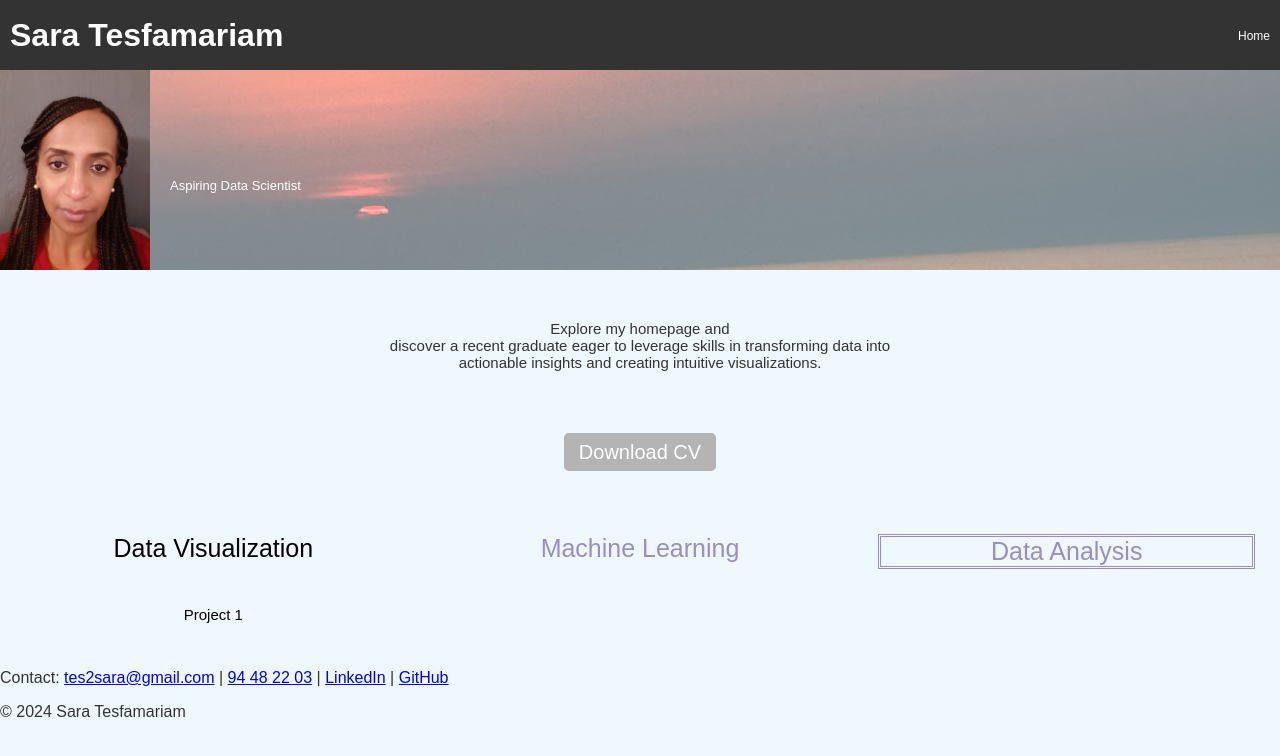
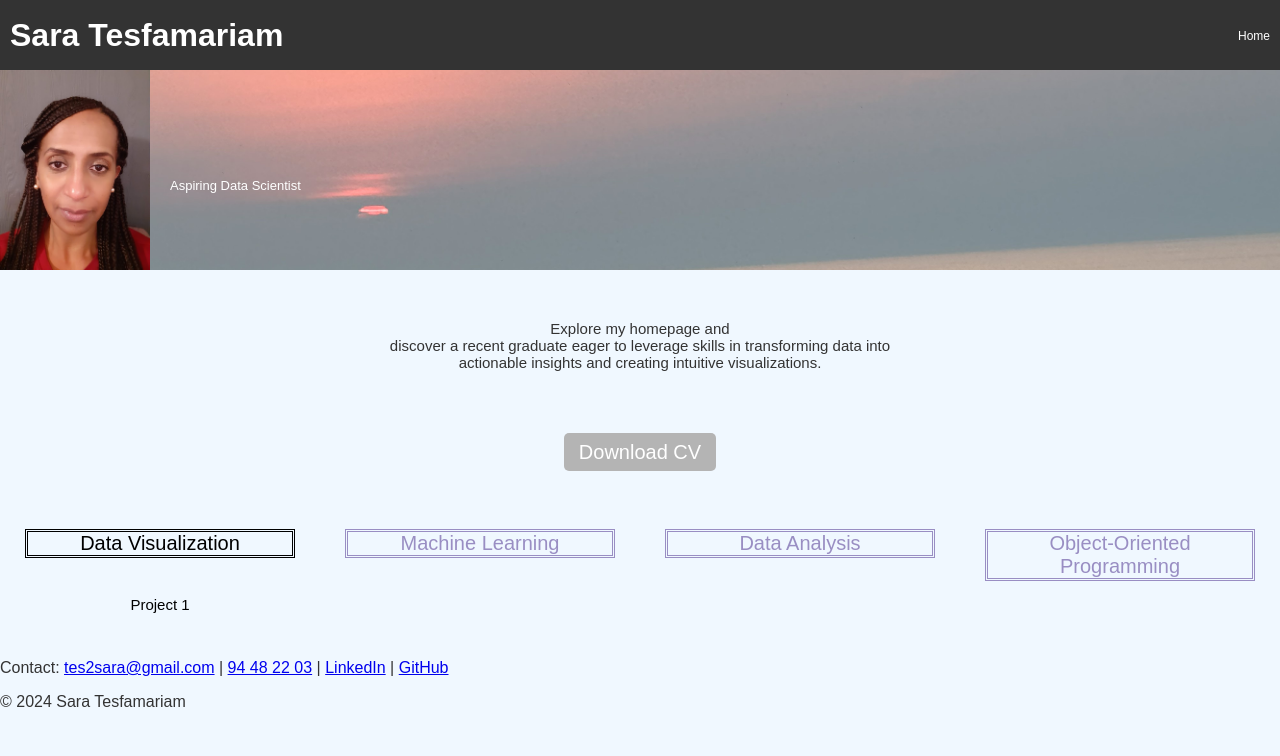
Before and after one commit to tes2sara/sara_tesfamariam, a Jekyll site: the page built from index.md, in a window 1280 px wide. Shown: the top 756 px of the page. Built offline with Jekyll 4.4.1, drawn with Linux system fonts in a browser that asks for light colours; Markdown is read by kramdown in place of the engine named in the settings.

Commit message:
Update index.md

```diff
--- a/index.md
+++ b/index.md
@@ -29,13 +29,16 @@ title: Home
 
 <div style="display:flex; justify-content: space-around; margin: 20px 0;">
     <div style="flex:1; padding:25px; text-align:center;">
-        <p style="color:black; text-decoration:none; font-size: 25px;">Data Visualization</p>
+        <p style="color:black; border-style:double; font-size: 20px;">Data Visualization</p>
        <br> <a href="https://github.com/tes2sara/Project-1" style="color:black; text-decoration:none; font-size: 15px;">Project 1</a>
     </div>
     <div style="flex: 1; padding: 25px; text-align: center;">
-        <p style="color: #998ec3; text-decoration: none; font-size: 25px;">Machine Learning</p>
+        <p style="color: #998ec3; border-style:double; font-size: 20px;">Machine Learning</p>
     </div>
     <div style="flex: 1; padding: 25px; text-align: center;">
-        <p style="color: #998ec3; border-style:double; text-decoration: none; font-size: 25px;">Data Analysis</p>
+        <p style="color: #998ec3; border-style:double; font-size: 20px;">Data Analysis</p>
     </div>
+    <div style="flex:1; padding:25px; text-align:center;">
+       <p style="color: #998ec3; border-style:double; font-size:20px;">Object-Oriented Programming</p>
+        </div>
 </div>
```
